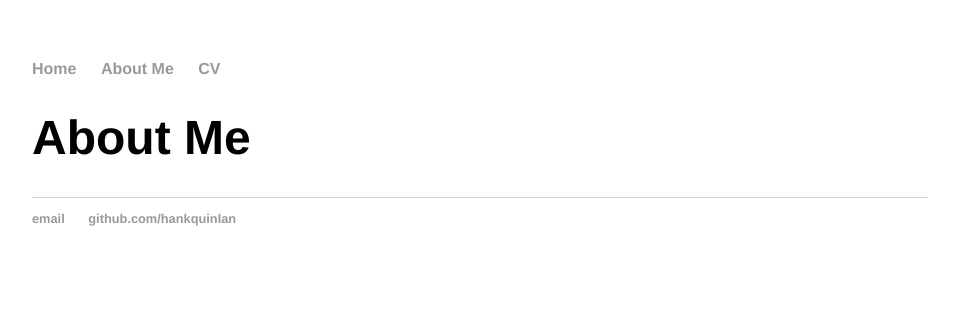
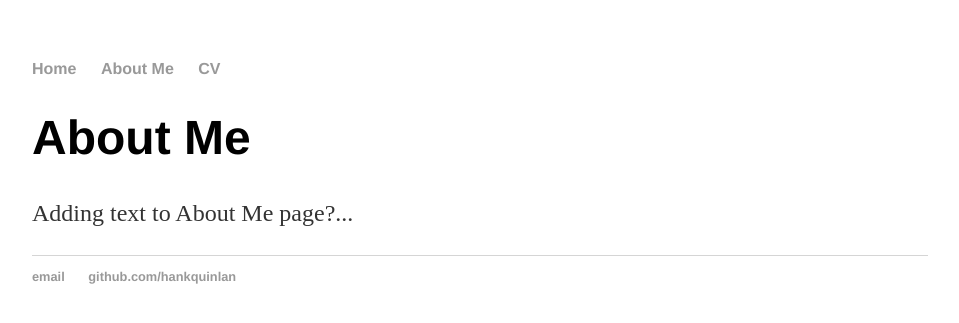
Before and after one commit to alyssa-stansfield/alyssa-stansfield.github.io, a Jekyll site: the page built from about/index.html, in a window 1280 px wide. Shown: the top 323 px of the page, without its empty margins (160-1119 px from the left). Built offline with Jekyll 4.4.1, drawn with Linux system fonts in a browser that asks for light colours.

Commit message:
Update index.html
Adding paragraph as test

```diff
--- a/about/index.html
+++ b/about/index.html
@@ -3,3 +3,4 @@ layout: default
 title: About Me
 ---
 	<h1>{{ page.title }}</h1>
+<p> Adding text to About Me page?... </p>
```
